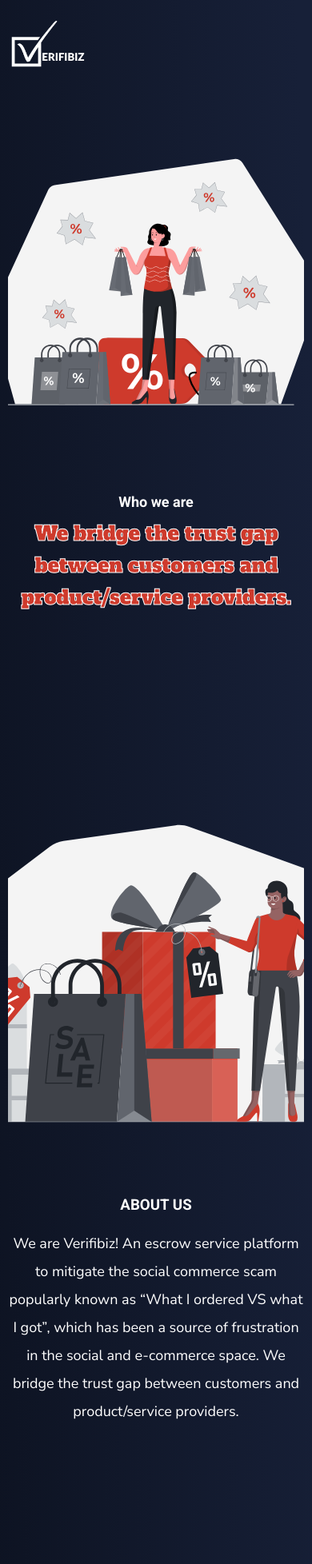
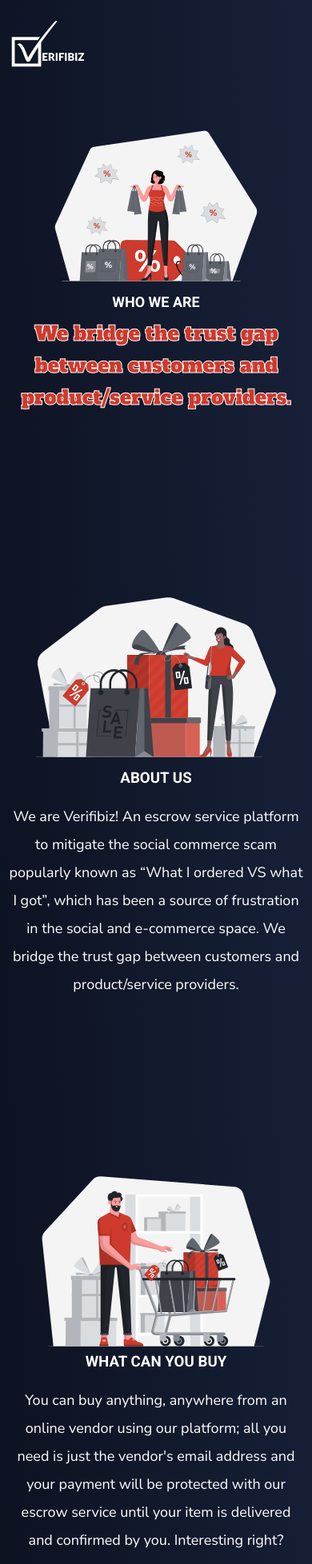
Before and after one commit to Ayodejioladimeji/Verifibiz-Waitlist, a React (Create React App) app: page / in a window 390 px wide. Shown: the top 1956 px of the page at 80% size. Built offline with nearby package versions, Linux system fonts and the light colour scheme.

Commit message:
fixed minor design error

```diff
--- a/src/styles/Hero.css
+++ b/src/styles/Hero.css
@@ -3,8 +3,8 @@
   justify-content: space-around;
   align-items: center;
   width: 100%;
-  margin-bottom: 160px;
-  padding-top: 50px;
+  height: 80vh;
+  margin-bottom: 120px;
 }
 
 .hero-left {
@@ -18,6 +18,7 @@
   font-family: "Roboto";
   font-size: var(--font-med);
   margin-bottom: 10px;
+  text-transform: uppercase;
 }
 
 .hero-left h1 {
@@ -59,17 +60,29 @@
     height: 80vh;
     padding-top: 0;
   }
+
+  .hero-left {
+    padding-left: 15px;
+    width: 45%;
+  }
+
+  .hero-right {
+    padding-right: 15px;
+    width: 48%;
+  }
 }
 
 @media (max-width: 768px) {
   .hero {
     flex-direction: column-reverse;
+    height: 100%;
+    margin-bottom: 200px;
   }
 
   .hero-left {
     width: 100%;
     text-align: center;
-    margin-top: -10px;
+    margin-top: -80px;
     padding: 10px;
     margin-left: 0;
   }
@@ -81,11 +94,16 @@
 }
 
 @media (max-width: 500px) {
+  .hero {
+    margin-bottom: 170px;
+  }
+
   .hero-left h1 {
     font-size: var(--font-bigger);
   }
 
   .hero-left {
     margin-left: 0;
+    margin-top: -60px;
   }
 }
--- a/src/styles/Hero2.css
+++ b/src/styles/Hero2.css
@@ -2,7 +2,6 @@
   display: flex;
   align-items: center;
   justify-content: space-around;
-  height: 70vh;
   margin-bottom: 110px;
 }
 
@@ -48,8 +47,7 @@
 @media (max-width: 768px) {
   .hero2 {
     flex-direction: column;
-    height: 100vh;
-    margin-bottom: 120px;
+    margin-bottom: 170px;
   }
 
   .hero2-left {
@@ -69,4 +67,12 @@
   .hero2-left h1 {
     font-size: var(--font-bigger);
   }
+
+  .hero2-left img {
+    object-fit: contain;
+  }
+
+  .hero2-right {
+    margin-top: -50px;
+  }
 }
--- a/src/styles/Hero3.css
+++ b/src/styles/Hero3.css
@@ -2,7 +2,6 @@
   display: flex;
   align-items: center;
   justify-content: space-around;
-  height: 70vh;
   margin-bottom: 150px;
 }
 
@@ -48,14 +47,14 @@
 @media (max-width: 768px) {
   .hero3 {
     flex-direction: column-reverse;
-    height: 100vh;
-    margin-bottom: 80px;
+    margin-bottom: 170px;
   }
 
   .hero3-left {
     width: 100%;
     text-align: center;
     padding: 10px;
+    margin-top: -50px;
   }
 
   .hero3-right {
@@ -66,6 +65,11 @@
 }
 
 @media (max-width: 500px) {
+  .hero3 {
+    flex-direction: column-reverse;
+    /* margin-bottom: 10px; */
+  }
+
   .hero3-left h1 {
     font-size: var(--font-bigger);
   }
--- a/src/styles/Newsletter.css
+++ b/src/styles/Newsletter.css
@@ -15,6 +15,7 @@
 .newsletter p {
   color: var(--white-color);
   font-size: var(--font-med);
+  line-height: 30px;
 }
 
 .waitlist-div {
@@ -51,6 +52,7 @@
   .newsletter {
     width: 95%;
     text-align: center;
+    margin-top: 0;
   }
 
   .waitlist-div {
```
